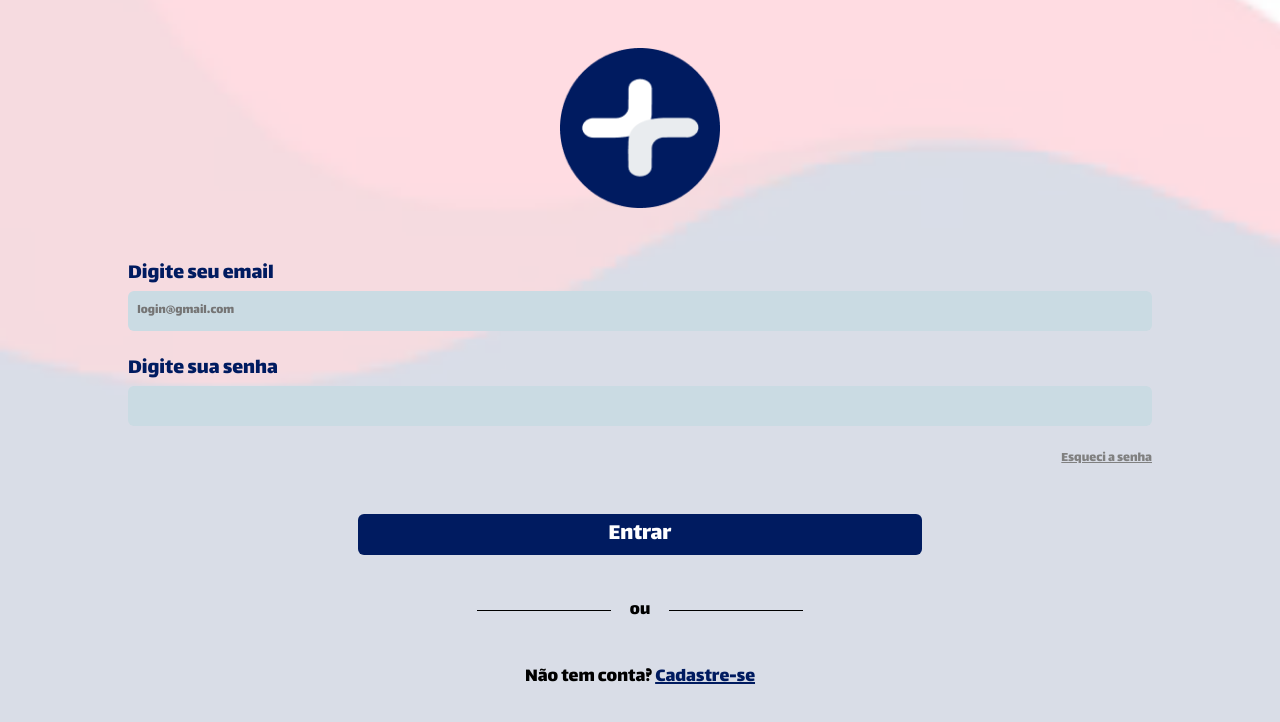
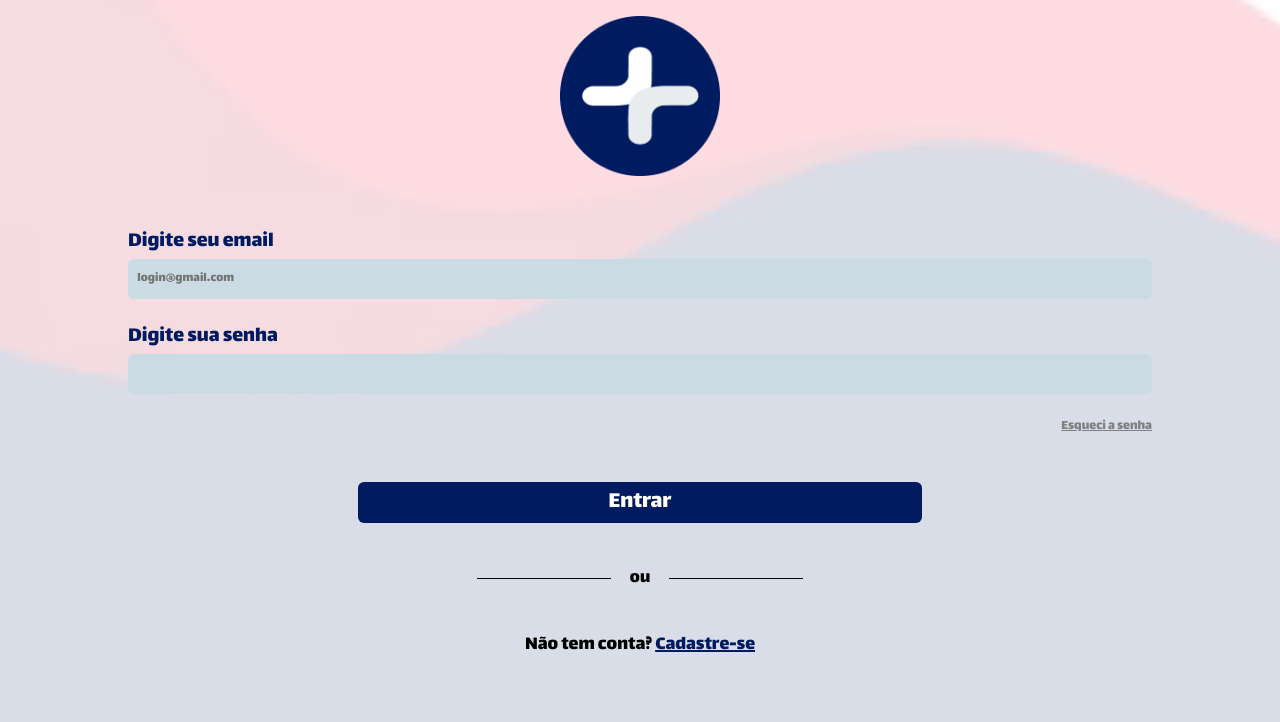
Before and after one commit to Renan-Vizoto/UPX-5-Domotica, a React (Create React App) app: page / in a window 1280 px wide. Shown: the top 722 px of the page. Built offline with nearby package versions, Linux system fonts and the light colour scheme.

Commit message:
tela ajuste#2

```diff
--- a/src/pages/Login/Login.module.css
+++ b/src/pages/Login/Login.module.css
@@ -21,7 +21,7 @@
 
 .logo {
     width: 160px;
-    margin-top: 3em;
+    margin-top: 1em;
 }
 
 .linhaOu {
```
